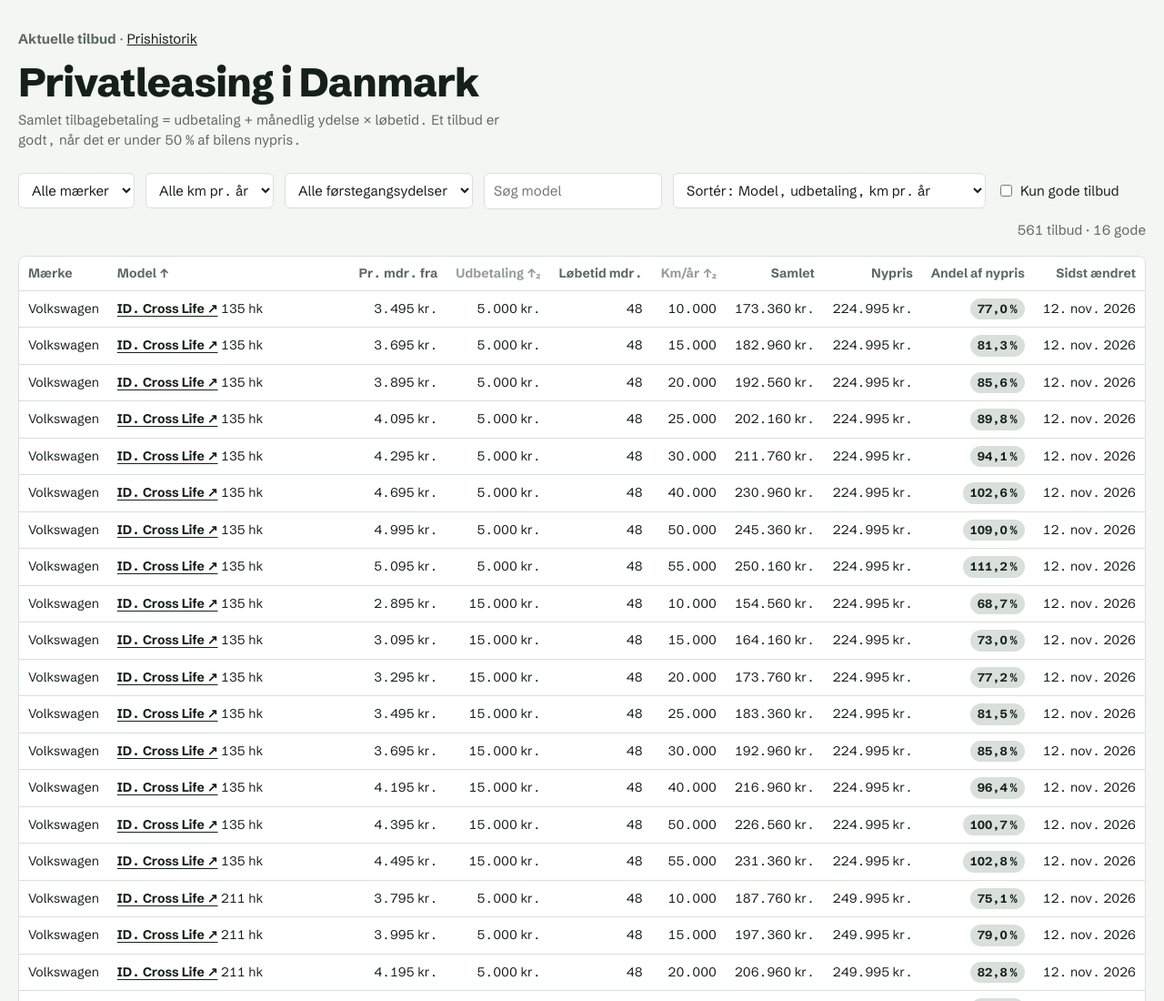
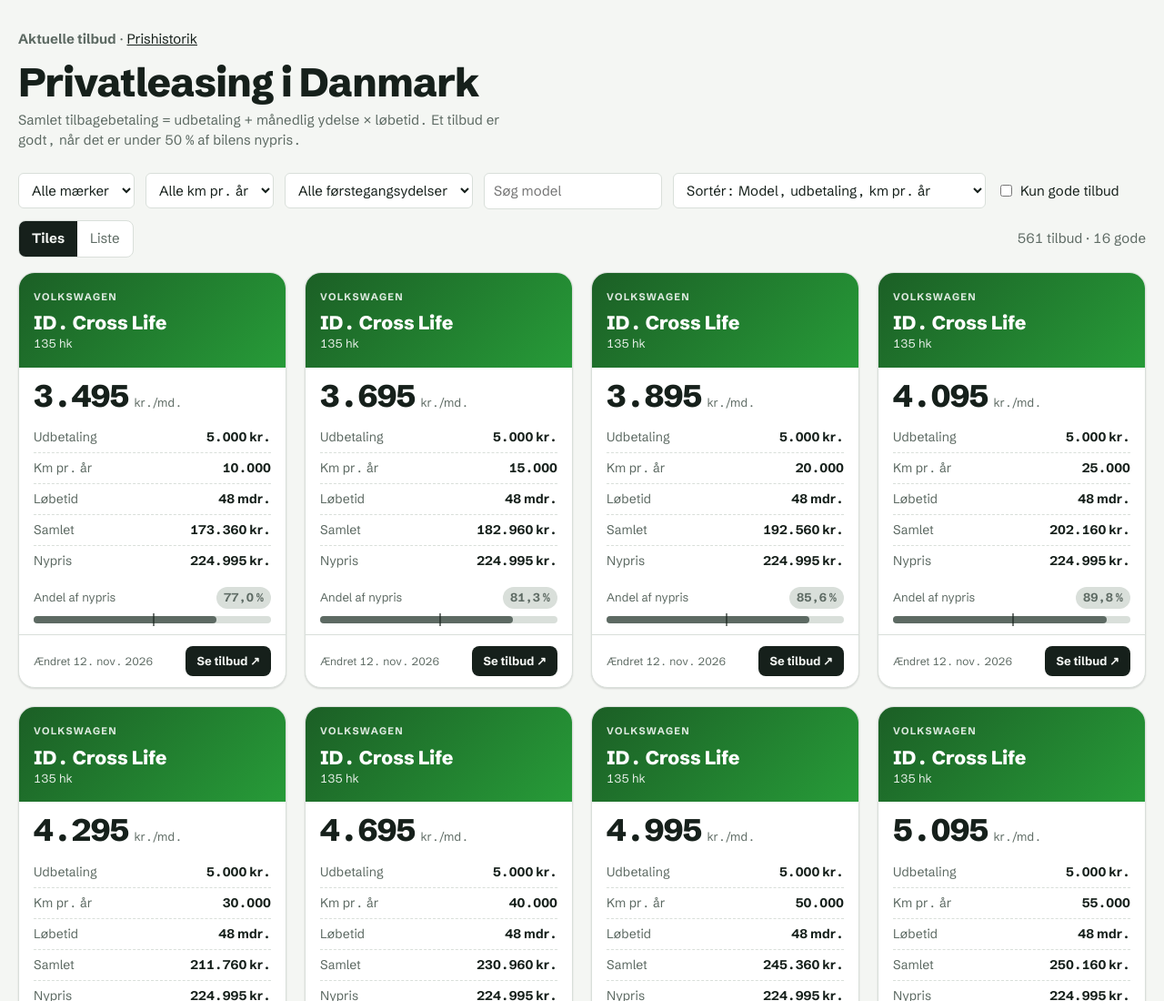
Before and after one commit to superniso/privatleasingcompare, a plain HTML site: page site/index.html in a window 1280 px wide. Shown: the top 1100 px of the page at 91% size. Drawn offline with Linux system fonts and the light colour scheme.

Commit message:
Update index.html

```diff
--- a/site/index.html
+++ b/site/index.html
@@ -37,6 +37,37 @@ a:focus-visible,th:focus-visible,select:focus-visible,input:focus-visible{outlin
 .status{margin-top:20px;color:var(--mute);font-size:13px}
 .status b{color:var(--bad)}
 .empty{padding:40px 20px;text-align:center;color:var(--mute)}
+.seg{display:inline-flex;border:1px solid var(--line);border-radius:8px;overflow:hidden;background:var(--surface)}
+.seg button{font:inherit;color:var(--mute);background:none;border:0;padding:8px 14px;cursor:pointer}
+.seg button[aria-pressed=true]{background:var(--ink);color:var(--bg);font-weight:700}
+.seg button:focus-visible{outline:2px solid var(--good);outline-offset:-2px}
+.tiles{display:grid;grid-template-columns:repeat(auto-fill,minmax(250px,1fr));gap:20px}
+.tiles[hidden]{display:none}
+.card{position:relative;display:flex;flex-direction:column;background:var(--surface);border:1px solid var(--line);border-radius:18px;overflow:hidden;box-shadow:0 1px 2px #0002;transition:transform .15s,box-shadow .15s}
+.card:hover{transform:translateY(-4px);box-shadow:0 10px 24px #0003}
+.card.good{border-color:var(--good);box-shadow:0 0 0 2px var(--good)}
+.card header{padding:14px 16px 16px;color:#fff;background:linear-gradient(135deg,hsl(var(--h) 55% 24%),hsl(var(--h) 60% 38%))}
+.card .brand{font-size:11px;font-weight:700;letter-spacing:.12em;text-transform:uppercase;opacity:.85}
+.card .rib{float:right;font-size:11px;font-weight:800;background:#ffd45c;color:#3a2a00;border-radius:99px;padding:2px 9px}
+.card h3{margin:6px 0 0;font-size:21px;line-height:1.15;font-weight:800}
+.card header p{margin:2px 0 0;font-size:13px;opacity:.9}
+.price{padding:14px 16px 6px;display:flex;align-items:baseline;gap:6px}
+.price b{font-size:34px;font-weight:800;letter-spacing:-.02em;line-height:1}
+.price span{color:var(--mute);font-size:13px}
+.card dl{margin:0;padding:6px 16px}
+.card dl div{display:flex;justify-content:space-between;gap:8px;padding:6px 0;border-bottom:1px dashed var(--line);font-size:14px}
+.card dl div:last-child{border:0}
+.card dt{color:var(--mute)}.card dd{margin:0;font-weight:700}
+.meter{padding:6px 16px 12px}
+.mh{display:flex;justify-content:space-between;align-items:center;font-size:13px;color:var(--mute);margin-bottom:8px}
+.bar2{position:relative;height:8px;border-radius:99px;background:var(--line)}
+.bar2 i{display:block;height:100%;border-radius:99px;background:var(--mute)}
+.card.good .bar2 i{background:var(--good)}
+.bar2 u{position:absolute;left:50%;top:-3px;bottom:-3px;width:2px;background:var(--ink);opacity:.6}
+.card footer{margin-top:auto;display:flex;justify-content:space-between;align-items:center;gap:8px;padding:12px 16px;border-top:1px solid var(--line);font-size:12px;color:var(--mute)}
+.btn{font-weight:700;font-size:13px;color:var(--bg);background:var(--ink);padding:7px 12px;border-radius:8px;text-decoration:none}
+.btn:hover{opacity:.85}
+@media (prefers-reduced-motion:reduce){.card,.card:hover{transition:none;transform:none}}
 </style>
 </head>
 <body>
@@ -59,9 +90,11 @@ a:focus-visible,th:focus-visible,select:focus-visible,input:focus-visible{outlin
     <option value="km,monthly">Sortér: Km pr. år (lavest først)</option>
   </select>
   <label class="chk"><input id="onlyGood" type="checkbox"> Kun gode tilbud</label>
+  <div class="seg" role="group" aria-label="Visning"><button type="button" data-v="tiles">Tiles</button><button type="button" data-v="list">Liste</button></div>
   <span class="stat" id="stat"></span>
 </div>
-<div class="wrap"><table>
+<div class="tiles" id="tiles" hidden></div>
+<div class="wrap" id="lst" hidden><table>
 <thead><tr id="head"></tr></thead><tbody id="body"></tbody></table></div>
 <p class="status" id="status"></p>
 </main>
@@ -86,11 +119,24 @@ function pill(o){if(o.ratio==null)return `<span class="pill">mangler nypris</spa
   if(o.ratio_basis!=="omregnet")return `<span class="pill">${pct(o.ratio)}</span>`;
   const t=o.ratio_terms||{};
   return `<span class="pill" title="${esc(`Omregnet fra ${o.months} mdr.: andel ved 36 mdr. = ${pct(t["36"])}, ved 48 mdr. = ${pct(t["48"])}. Gennemsnit = ${pct(o.ratio)}. Uden omregning ville den samlede tilbagebetaling over ${o.months} mdr. udgøre ${pct(o.total/o.new_price)} af nyprisen.`)}">${pct(o.ratio)}*</span>`}
+let view=(()=>{try{return localStorage.getItem("view")}catch(e){return null}})()||"tiles";
+const hue=o=>[...o.brand_id].reduce((a,c)=>(a+c.charCodeAt(0)*37)%360,0);
+const chg=o=>{const d=o.prev_monthly!=null?o.monthly-o.prev_monthly:0;return d?`<small class="${d>0?"up":"down"}">${d>0?"▲":"▼"} ${Math.abs(d).toLocaleString("da-DK")}</small>`:""};
+function tile(o){const w=o.ratio==null?0:Math.min(o.ratio,1)*100;
+  return `<article class="card${o.good?" good":""}" style="--h:${hue(o)}">
+  <header><span class="brand">${o.brand}</span>${o.good?`<span class="rib">★ Top tilbud</span>`:""}<h3>${o.model}</h3><p>${o.variant||"&nbsp;"}</p></header>
+  <div class="price"><b>${o.monthly.toLocaleString("da-DK")}</b><span>kr./md.</span>${chg(o)}</div>
+  <dl><div><dt>Udbetaling</dt><dd>${kr(o.down)}</dd></div><div><dt>Km pr. år</dt><dd>${o.km.toLocaleString("da-DK")}</dd></div><div><dt>Løbetid</dt><dd>${o.months} mdr.</dd></div><div><dt>Samlet</dt><dd>${kr(o.total)}</dd></div><div><dt>Nypris</dt><dd>${kr(o.new_price)}</dd></div></dl>
+  <div class="meter"><div class="mh"><span title="${esc(TIP_R)}">Andel af nypris</span>${pill(o)}</div><div class="bar2"><i style="width:${w}%"></i><u></u></div></div>
+  <footer><span>Ændret ${dato(o.last_changed||o.first_seen)}</span><a class="btn" href="${o.link}" target="_blank" rel="noopener">Se tilbud ↗</a></footer></article>`}
 function render(){
   const b=$("brand").value,q=$("q").value.toLowerCase(),g=$("onlyGood").checked,km=$("km").value,dn=$("down").value;
   const r=all.filter(o=>(!b||o.brand_id===b)&&(!g||o.good)&&(!km||o.km==km)&&(dn===""||o.down==dn)&&(o.model+" "+o.variant).toLowerCase().includes(q)).sort(cmp);
   head();
   $("stat").textContent=`${r.length} tilbud · ${r.filter(o=>o.good).length} gode`;
+  document.querySelectorAll(".seg button").forEach(x=>x.setAttribute("aria-pressed",x.dataset.v===view));
+  const t=view==="tiles";$("tiles").hidden=!t;$("lst").hidden=t;
+  if(t){$("tiles").innerHTML=r.length?r.map(tile).join(""):`<p class="empty">Ingen tilbud matcher dine filtre.</p>`;return}
   $("body").innerHTML=r.length?r.map(o=>{
     const d=o.prev_monthly!=null?o.monthly-o.prev_monthly:0;
     const ch=d?` <small class="${d>0?"up":"down"}">${d>0?"▲":"▼"} ${Math.abs(d).toLocaleString("da-DK")}</small>`:"";
@@ -99,6 +145,7 @@ function render(){
     <td>${kr(o.total)}</td><td>${kr(o.new_price)}</td><td>${pill(o)}</td><td>${dato(o.last_changed||o.first_seen)}</td></tr>`}).join("")
   :`<tr><td colspan="10" class="empty">Ingen tilbud matcher dine filtre.</td></tr>`;
 }
+document.querySelector(".seg").addEventListener("click",e=>{const v=e.target.dataset.v;if(!v)return;view=v;try{localStorage.setItem("view",v)}catch(err){}render()});
 $("head").addEventListener("click",e=>{const k=e.target.dataset.k;if(!k)return;
   stack=stack[0].k===k?[{k,dir:-stack[0].dir},...stack.slice(1)]:[{k,dir:1},...stack.filter(s=>s.k!==k)].slice(0,3);render()});
 $("head").addEventListener("keydown",e=>{if(e.key==="Enter")e.target.click()});
```
